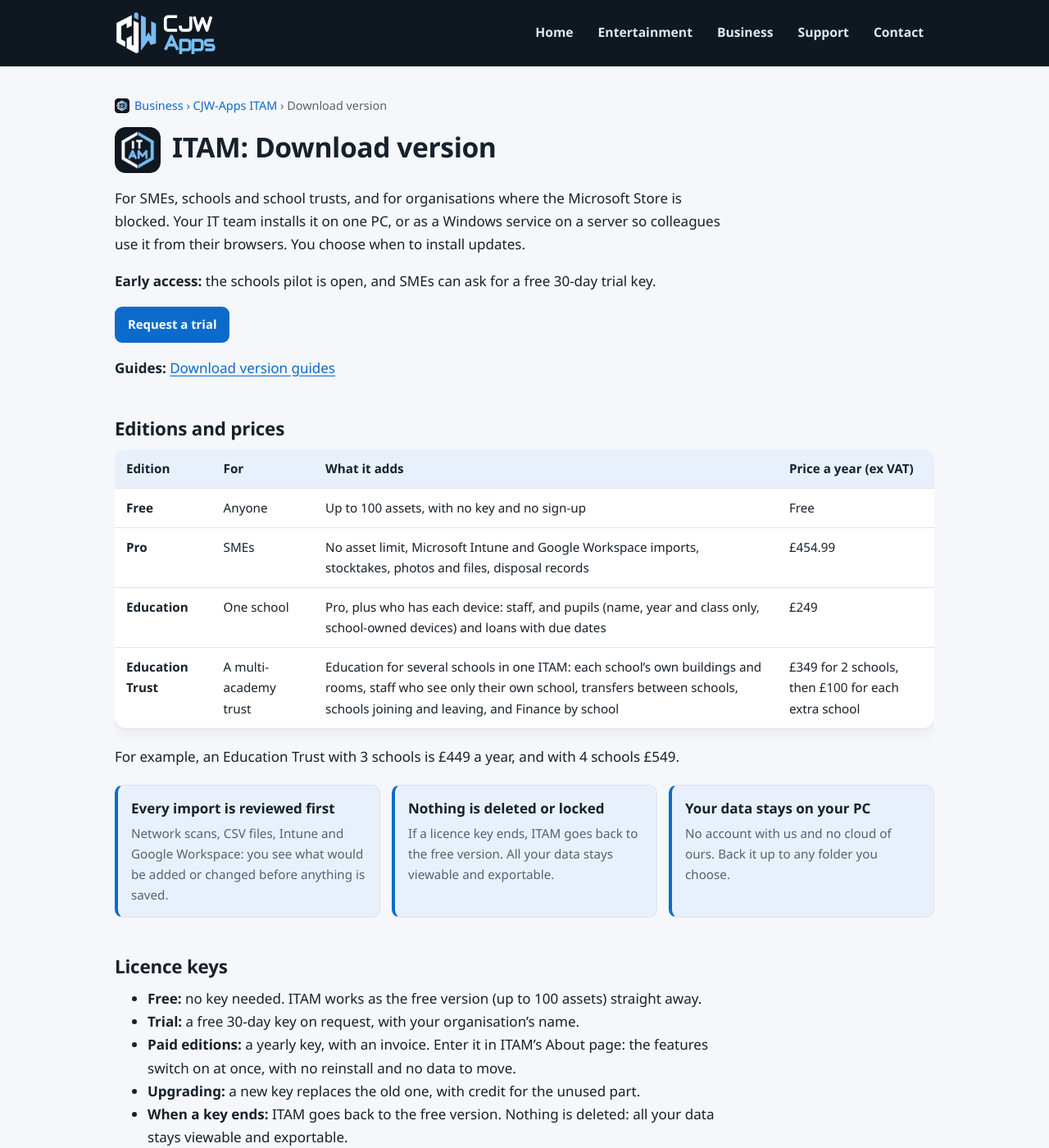
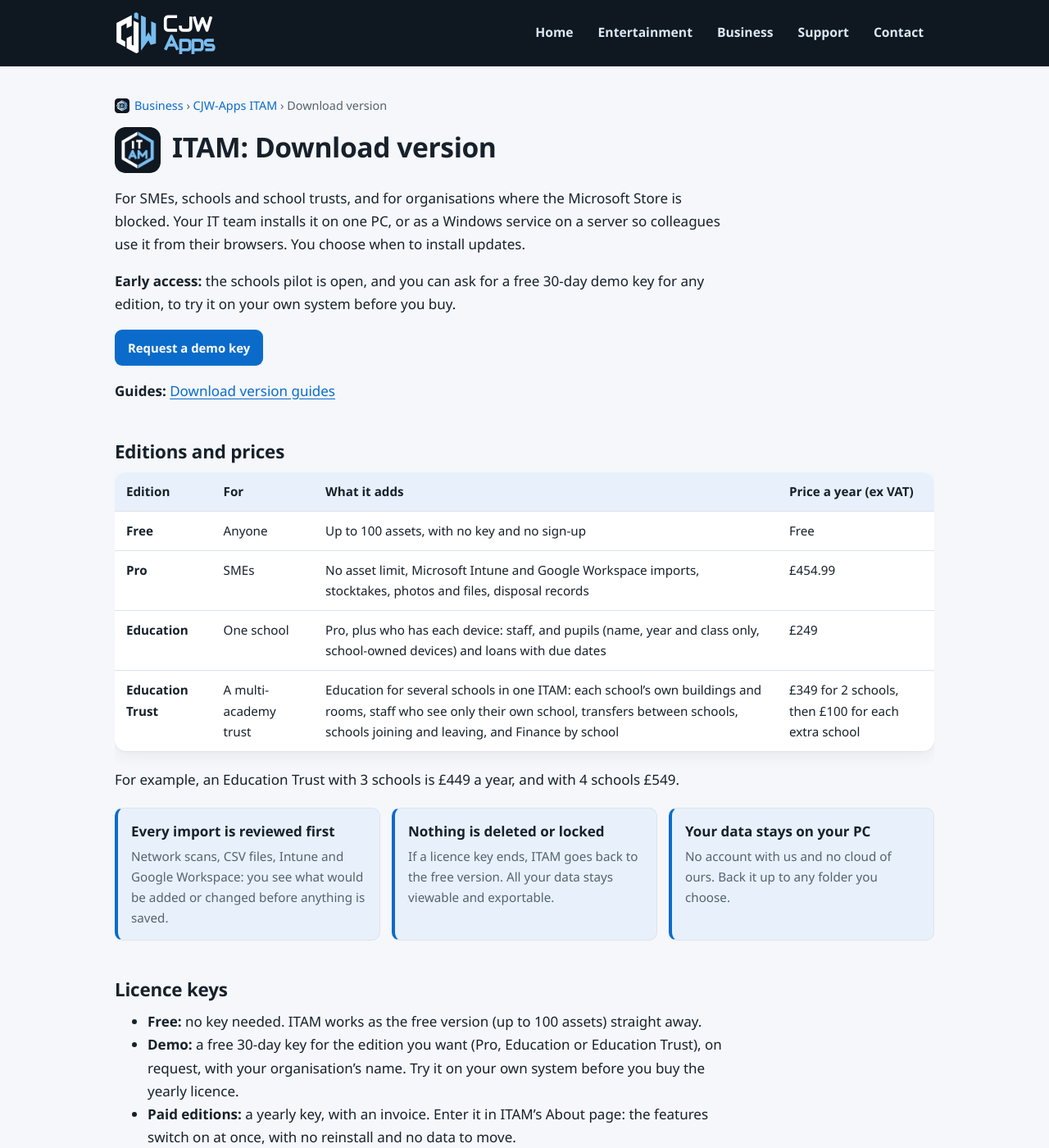
Before and after one commit to cjw-code71/cjw-apps, a Jekyll site: the page built from itam/download/index.md, in a window 1280 px wide and 1400 px high. Shown: the whole window at 82% size. Built offline with Jekyll 4.4.1, drawn with Linux system fonts in a browser that asks for light colours; some of the changed text lies outside the part shown.

Commit message:
ITAM Download version: free 30-day demo keys for any edition, not a trial (the Store version keeps its 30-day free trial)
Co-Authored-By: Claude Opus 5.5 <noreply@anthropic.com>
Claude-Session: https://claude.ai/code/session_018sxEz19TMQAHWTYTQpfPD2

```diff
--- a/itam/download/index.md
+++ b/itam/download/index.md
@@ -12,10 +12,11 @@ Microsoft Store is blocked. Your IT team installs it on one PC, or as a
 Windows service on a server so colleagues use it from their browsers. You
 choose when to install updates.
 
-**Early access:** the schools pilot is open, and SMEs can ask for a free
-30-day trial key.
+**Early access:** the schools pilot is open, and you can ask for a free
+30-day demo key for any edition, to try it on your own system before you
+buy.
 
-<p><a class="btn" href="mailto:{{ site.email }}?subject=ITAM%20Download%20version%3A%20trial%20request&amp;body=Organisation%3A%0ANumber%20of%20schools%20or%20sites%3A%0AAbout%20how%20many%20assets%3A%0A">Request a trial</a></p>
+<p><a class="btn" href="mailto:{{ site.email }}?subject=ITAM%20Download%20version%3A%20demo%20key%20request&amp;body=Edition%20(Pro%2C%20Education%20or%20Education%20Trust)%3A%0AOrganisation%3A%0ANumber%20of%20schools%20or%20sites%3A%0AAbout%20how%20many%20assets%3A%0A">Request a demo key</a></p>
 
 **Guides:** [Download version guides](guides/)
 
@@ -45,7 +46,9 @@ schools £549.
 
 - **Free:** no key needed. ITAM works as the free version (up to 100
   assets) straight away.
-- **Trial:** a free 30-day key on request, with your organisation's name.
+- **Demo:** a free 30-day key for the edition you want (Pro, Education or
+  Education Trust), on request, with your organisation's name. Try it on
+  your own system before you buy the yearly licence.
 - **Paid editions:** a yearly key, with an invoice. Enter it in ITAM's
   About page: the features switch on at once, with no reinstall and no
   data to move.
@@ -54,7 +57,7 @@ schools £549.
 - **When a key ends:** ITAM goes back to the free version. Nothing is
   deleted: all your data stays viewable and exportable.
 
-<p><a class="btn" href="mailto:{{ site.email }}?subject=ITAM%20Download%20version%3A%20trial%20request&amp;body=Organisation%3A%0ANumber%20of%20schools%20or%20sites%3A%0AAbout%20how%20many%20assets%3A%0A">Request a trial or join the schools pilot</a></p>
+<p><a class="btn" href="mailto:{{ site.email }}?subject=ITAM%20Download%20version%3A%20demo%20key%20request&amp;body=Edition%20(Pro%2C%20Education%20or%20Education%20Trust)%3A%0AOrganisation%3A%0ANumber%20of%20schools%20or%20sites%3A%0AAbout%20how%20many%20assets%3A%0A">Request a demo key or join the schools pilot</a></p>
 
 ## Guides
 
```
Also changed, not shown: itam/index.md (+5 -5 lines).
